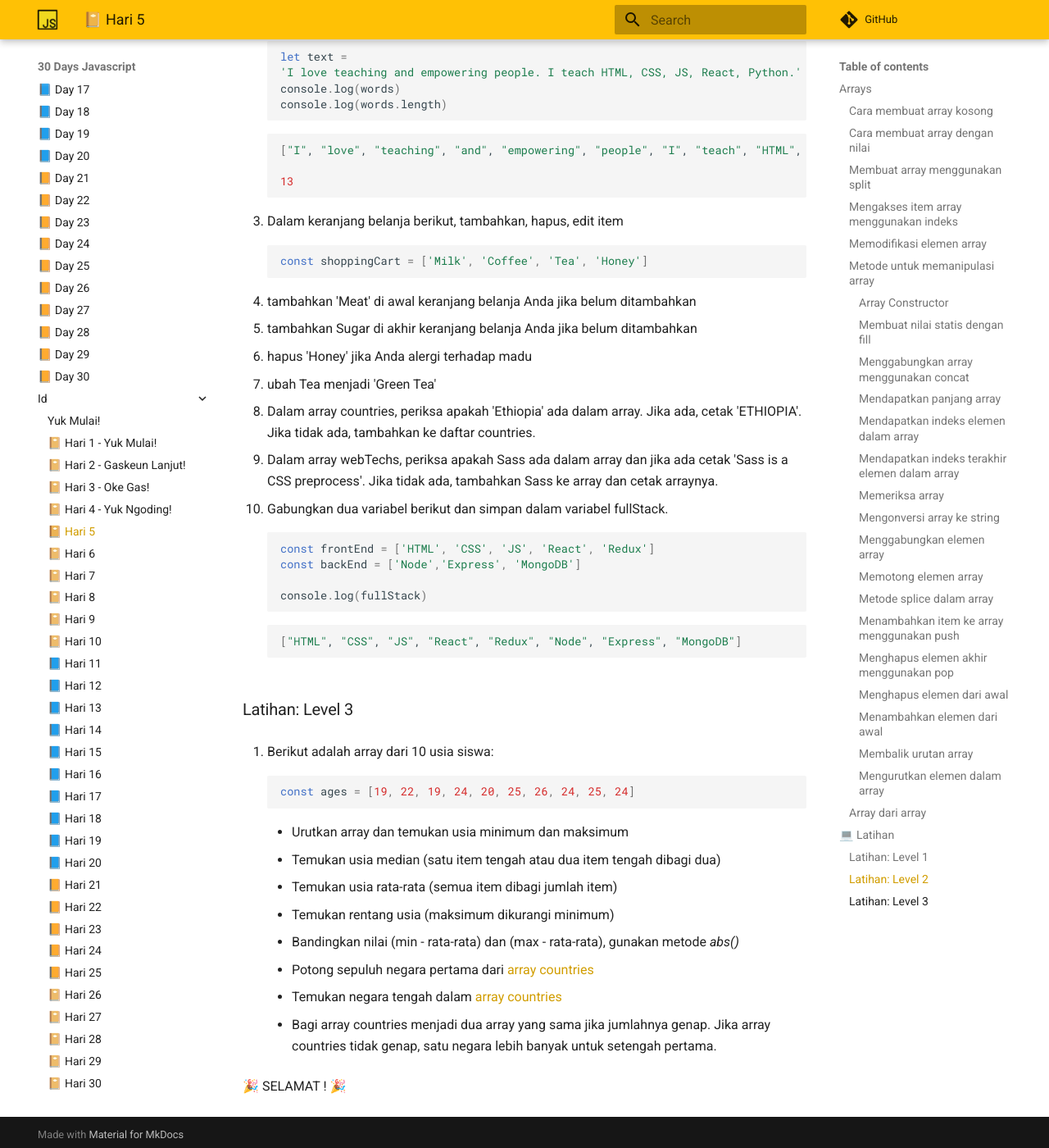
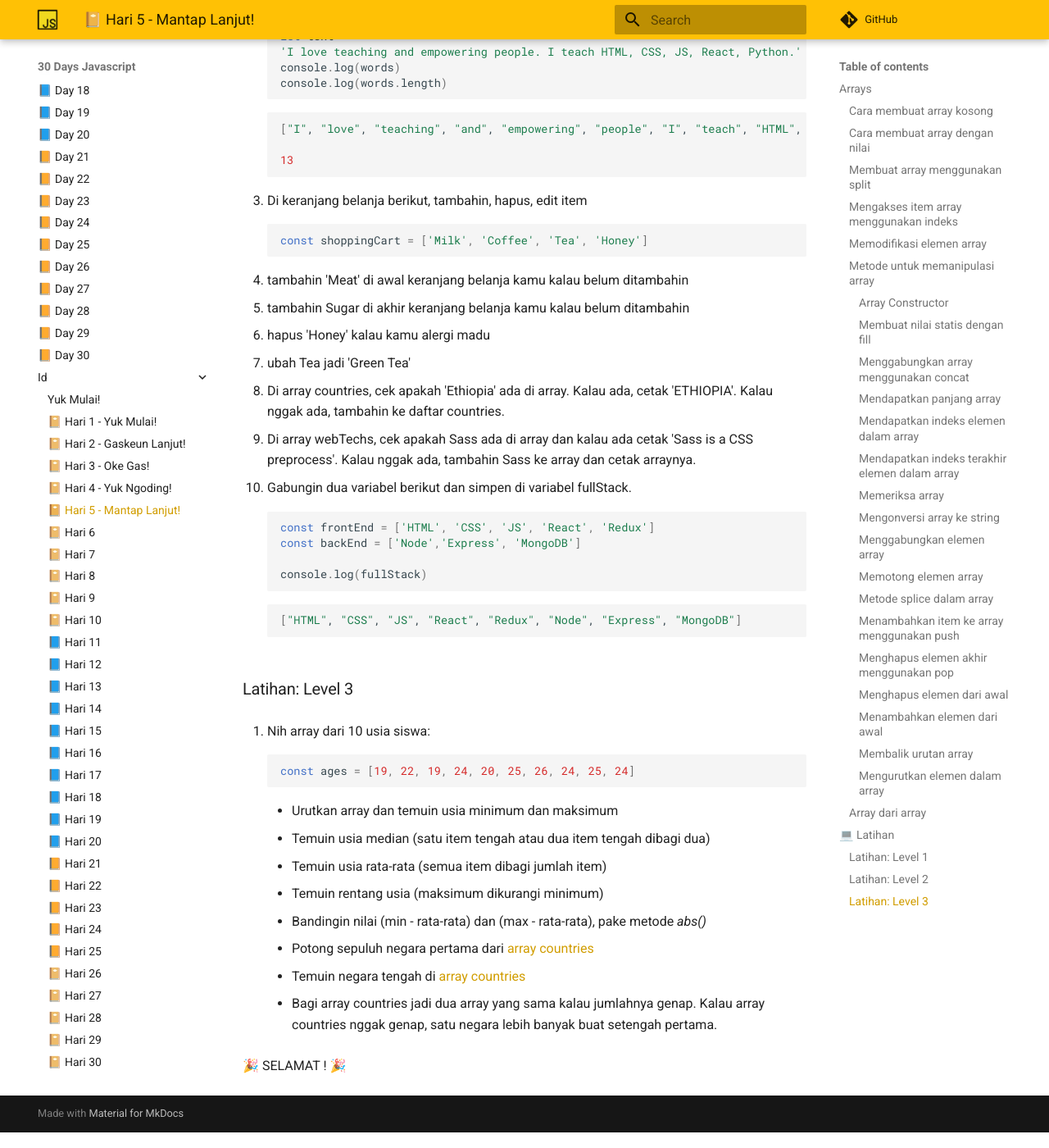
Before and after one commit to devinesia/30-days-javascript-web, an MkDocs documentation site: the page built from docs/id/05-day.md, in a window 1280 px wide and 1400 px high, scrolled down 13637 px. Shown: the whole window at 82% size. Built offline with MkDocs 1.6.1 and Material for MkDocs 9.7.7, drawn with Linux system fonts in a browser that asks for light colours; comment, search, counter and statistics services are not loaded; some of the changed text lies outside the part shown.

Commit message:
Rewrite Indonesian Day 05 with casual fun tone

````diff
--- a/docs/id/05-day.md
+++ b/docs/id/05-day.md
@@ -1,17 +1,17 @@
-# 📔 Hari 5
+# 📔 Hari 5 - Mantap Lanjut!
 
 ## Arrays
 
-Berbeda dengan variabel, sebuah array dapat menyimpan _beberapa nilai_. Setiap nilai dalam array memiliki _indeks_, dan setiap indeks memiliki _referensi di alamat memori_. Setiap nilai dapat diakses menggunakan _indeksnya_. Indeks dari sebuah array dimulai dari _nol_, dan indeks dari elemen terakhir adalah kurang satu dari panjang array.
+Beda sama variabel biasa, sebuah array bisa nyimpen _beberapa nilai_. Setiap nilai dalam array punya _indeks_, dan setiap indeks punya _referensi di alamat memori_. Setiap nilai bisa diakses pake _indeksnya_. Indeks dari array dimulai dari _nol_, dan indeks dari elemen terakhir adalah kurang satu dari panjang array.
 
-Array adalah kumpulan tipe data berbeda yang terurut dan dapat diubah (modifiable). Array memungkinkan penyimpanan elemen duplikat dan tipe data yang berbeda. Array bisa kosong, atau dapat memiliki nilai tipe data yang berbeda.
+Array adalah kumpulan tipe data berbeda yang terurut dan bisa diubah (modifiable). Array memungkinkan penyimpanan elemen duplikat dan tipe data yang beda-beda. Array bisa kosong, atau bisa punya nilai tipe data yang beda-beda. Cakep kan?
 
 ### Cara membuat array kosong
 
-Dalam JavaScript, kita dapat membuat array dengan berbagai cara. Mari kita lihat berbagai cara untuk membuat array.
-Sangat umum menggunakan _const_ daripada _let_ untuk mendeklarasikan variabel array. Jika Anda menggunakan const, artinya Anda tidak menggunakan nama variabel tersebut lagi.
+Di JavaScript, kita bisa bikin array dengan berbagai cara. Yuk kita lihat berbagai cara buat bikin array.
+Umum banget pake _const_ daripada _let_ buat mendeklarasikan variabel array. Kalau kamu pake const, artinya kamu nggak pake nama variabel itu lagi.
 
-- Menggunakan Array constructor
+- Pake Array constructor
 
 ```js
 // sintaks
@@ -21,7 +21,7 @@ const arr = Array()
 console.log(arr) // []
 ```
 
-- Menggunakan tanda kurung siku ([])
+- Pake tanda kurung siku ([])
 
 ```js
 // sintaks
@@ -32,7 +32,7 @@ console.log(arr)
 
 ### Cara membuat array dengan nilai
 
-Array dengan nilai awal. Kita menggunakan properti _length_ untuk menemukan panjang array.
+Array dengan nilai awal. Kita pake properti _length_ buat nemuin panjang array.
 
 ```js
 const numbers = [0, 3.14, 9.81, 37, 98.6, 100] // array of numbers
@@ -93,7 +93,7 @@ console.log(arr)
 
 ### Membuat array menggunakan split
 
-Seperti yang telah kita lihat di bagian sebelumnya, kita dapat membagi string pada posisi yang berbeda, dan kita dapat mengubahnya menjadi array. Mari kita lihat contoh di bawah ini.
+Kayak yang udah kita lihat di bagian sebelumnya, kita bisa ngebelah string di posisi yang beda-beda, dan kita bisa ngubahnya jadi array. Yuk lihat contoh di bawah nih.
 
 ```js
 let js = 'JavaScript'
@@ -116,7 +116,7 @@ console.log(words)
 
 ### Mengakses item array menggunakan indeks
 
-Kita mengakses setiap elemen dalam array menggunakan indeksnya. Indeks array dimulai dari 0. Gambar di bawah ini dengan jelas menunjukkan indeks setiap elemen dalam array.
+Kita akses setiap elemen dalam array pake indeksnya. Indeks array dimulai dari 0. Gambar di bawah ini jelas nunjukin indeks setiap elemen dalam array.
 
 ![arr index](../images/array_index.png)
 
@@ -252,11 +252,11 @@ console.log(countries)
 
 ### Metode untuk memanipulasi array
 
-Ada berbagai metode untuk memanipulasi array. Ini adalah beberapa metode yang tersedia untuk menangani array: _Array, length, concat, indexOf, slice, splice, join, toString, includes, lastIndexOf, isArray, fill, push, pop, shift, unshift_
+Ada berbagai metode buat manipulasi array. Nih beberapa metode yang tersedia buat nangani array: _Array, length, concat, indexOf, slice, splice, join, toString, includes, lastIndexOf, isArray, fill, push, pop, shift, unshift_
 
 #### Array Constructor
 
-Array: Untuk membuat array.
+Array: Buat bikin array.
 
 ```js
 const arr = Array() // membuat array kosong
@@ -286,7 +286,7 @@ console.log(four4values) // [4, 4, 4, 4]
 
 #### Menggabungkan array menggunakan concat
 
-concat: Untuk menggabungkan dua array.
+concat: Buat ngegabungin dua array.
 
 ```js
 const firstList = [1, 2, 3]
@@ -310,7 +310,7 @@ console.log(fruitsAndVegetables)
 
 #### Mendapatkan panjang array
 
-Length: Untuk mengetahui ukuran array
+Length: Buat tahu ukuran array
 
 ```js
 const numbers = [1, 2, 3, 4, 5]
@@ -319,7 +319,7 @@ console.log(numbers.length) // -> 5 adalah ukuran array
 
 #### Mendapatkan indeks elemen dalam array
 
-indexOf: Untuk memeriksa apakah suatu item ada dalam array. Jika ada, ia mengembalikan indeksnya, jika tidak mengembalikan -1.
+indexOf: Buat ngecek apakah suatu item ada di array. Kalau ada, dia ngembaliin indeksnya, kalau nggak ngembaliin -1.
 
 ```js
 const numbers = [1, 2, 3, 4, 5]
@@ -330,9 +330,9 @@ console.log(numbers.indexOf(1)) // -> 0
 console.log(numbers.indexOf(6)) // -> -1
 ```
 
-Periksa sebuah elemen apakah ada dalam array.
+Cek sebuah elemen apakah ada di array.
 
-- Periksa item dalam daftar
+- Cek item di daftar
 
 ```js
 // mari kita periksa apakah banana ada dalam array
@@ -362,7 +362,7 @@ if(indexOfAvocado === -1){
 
 #### Mendapatkan indeks terakhir elemen dalam array
 
-lastIndexOf: Memberikan posisi item terakhir dalam array. Jika ada, ia mengembalikan indeksnya, jika tidak mengembalikan -1.
+lastIndexOf: Ngasih posisi item terakhir dalam array. Kalau ada, dia ngembaliin indeksnya, kalau nggak ngembaliin -1.
 
 ```js
 const numbers = [1, 2, 3, 4, 5, 3, 1, 2]
@@ -374,7 +374,7 @@ console.log(numbers.lastIndexOf(4)) //  3
 console.log(numbers.lastIndexOf(6)) // -1
 ```
 
-includes: Untuk memeriksa apakah suatu item ada dalam array. Jika ada, ia mengembalikan true, jika tidak mengembalikan false.
+includes: Buat ngecek apakah suatu item ada di array. Kalau ada, dia ngembaliin true, kalau nggak ngembaliin false.
 
 ```js
 const numbers = [1, 2, 3, 4, 5]
@@ -400,7 +400,7 @@ console.log(webTechs.includes('C'))     // false
 
 #### Memeriksa array
 
-Array.isArray: Untuk memeriksa apakah tipe data adalah array
+Array.isArray: Buat ngecek apakah tipe data adalah array
 
 ```js
 const numbers = [1, 2, 3, 4, 5]
@@ -424,7 +424,7 @@ console.log(names.toString()) // Asabeneh,Mathias,Elias,Brook
 
 #### Menggabungkan elemen array
 
-join: Digunakan untuk menggabungkan elemen-elemen array, argumen yang kita berikan dalam metode join akan digabungkan dalam array dan dikembalikan sebagai string. Secara default, ia menggabungkan dengan koma, tetapi kita dapat memberikan parameter string berbeda yang dapat digabungkan di antara item-item tersebut.
+join: Dipake buat ngegabungin elemen-elemen array, argumen yang kita kasih di metode join bakal digabungin dalam array dan dikembaliin sebagai string. Secara default, dia ngegabungin dengan koma, tapi kita bisa ngasih parameter string berbeda yang bisa digabungin di antara item-item tersebut.
 
 ```js
 const numbers = [1, 2, 3, 4, 5]
@@ -454,7 +454,7 @@ console.log(webTechs.join(' # '))  // "HTML # CSS # JavaScript # React # Redux #
 
 #### Memotong elemen array
 
-Slice: Untuk memotong beberapa item dalam rentang tertentu. Menerima dua parameter: posisi awal dan posisi akhir. Tidak menyertakan posisi akhir.
+Slice: Buat motong beberapa item dalam rentang tertentu. Nerima dua parameter: posisi awal dan posisi akhir. Nggak nyertakan posisi akhir.
 
 ```js
   const numbers = [1,2,3,4,5]
@@ -467,7 +467,7 @@ Slice: Untuk memotong beberapa item dalam rentang tertentu. Menerima dua paramet
 
 #### Metode splice dalam array
 
-Splice: Menerima tiga parameter: Posisi awal, jumlah yang akan dihapus, dan jumlah item yang akan ditambahkan.
+Splice: Nerima tiga parameter: Posisi awal, jumlah yang bakal dihapus, dan jumlah item yang bakal ditambahin.
 
 ```js
   const numbers = [1, 2, 3, 4, 5]
@@ -490,7 +490,7 @@ Splice: Menerima tiga parameter: Posisi awal, jumlah yang akan dihapus, dan juml
 
 #### Menambahkan item ke array menggunakan push
 
-Push: menambahkan item di akhir. Untuk menambahkan item ke akhir array yang sudah ada, kita menggunakan metode push.
+Push: nambahin item di akhir. Buat nambahin item ke akhir array yang udah ada, kita pake metode push.
 
 ```js
 // sintaks
@@ -563,7 +563,7 @@ console.log(numbers) // [1, 2, 3, 4, 5]
 
 #### Mengurutkan elemen dalam array
 
-sort: mengatur elemen array dalam urutan menaik. Sort menerima fungsi callback, kita akan melihat bagaimana menggunakan sort dengan fungsi callback di bagian-bagian selanjutnya.
+sort: ngatur elemen array dalam urutan menaik. Sort nerima fungsi callback, kita bakal lihat gimana pake sort dengan fungsi callback di bagian-bagian selanjutnya.
 
 ```js
 const webTechs = [
@@ -603,7 +603,7 @@ console.log(arrayOfArray[0]) // [1, 2, 3]
  console.log(fullStack[1]) // ["Node", "Express", "MongoDB"]
 ```
 
-🌕 Anda rajin dan telah mencapai banyak hal. Anda baru saja menyelesaikan tantangan hari ke-5 dan Anda selangkah lebih maju menuju kehebatan. Sekarang lakukan beberapa latihan untuk otak dan otot Anda.
+🌕 Kamu rajin banget dan udah mencapai banyak hal. Kamu baru aja nyelesein tantangan hari ke-5 dan kamu selangkah lebih maju menuju kehebatan. Gaskeun sekarang lakuin latihan buat otak dan otot kamu.
 
 ## 💻 Latihan
 
@@ -637,20 +637,20 @@ const webTechs = [
 
 1. Deklarasikan array _kosong_;
 2. Deklarasikan array dengan lebih dari 5 jumlah elemen
-3. Temukan panjang array Anda
-4. Dapatkan item pertama, item tengah, dan item terakhir dari array
-5. Deklarasikan array bernama _mixedDataTypes_, masukkan tipe data yang berbeda dalam array dan temukan panjang array. Ukuran array harus lebih dari 5
-6. Deklarasikan variabel array bernama itCompanies dan berikan nilai awal Facebook, Google, Microsoft, Apple, IBM, Oracle dan Amazon
-7. Cetak array menggunakan _console.log()_
+3. Temuin panjang array kamu
+4. Dapetin item pertama, item tengah, dan item terakhir dari array
+5. Deklarasikan array bernama _mixedDataTypes_, masukin tipe data yang beda-beda di array dan temuin panjang array. Ukuran array harus lebih dari 5
+6. Deklarasikan variabel array bernama itCompanies dan kasih nilai awal Facebook, Google, Microsoft, Apple, IBM, Oracle dan Amazon
+7. Cetak array pake _console.log()_
 8. Cetak jumlah perusahaan dalam array
 9. Cetak perusahaan pertama, tengah, dan terakhir
 10. Cetak setiap perusahaan
-11. Ubah setiap nama perusahaan menjadi huruf kapital satu per satu dan cetak
+11. Ubah setiap nama perusahaan jadi huruf kapital satu per satu dan cetak
 12. Cetak array seperti sebuah kalimat: Facebook, Google, Microsoft, Apple, IBM, Oracle dan Amazon adalah perusahaan IT besar.
-13. Periksa apakah perusahaan tertentu ada dalam array itCompanies. Jika ada, kembalikan perusahaan tersebut, jika tidak kembalikan perusahaan _tidak ditemukan_
-14. Saring perusahaan yang memiliki lebih dari satu 'o' tanpa metode filter
-15. Urutkan array menggunakan metode _sort()_
-16. Balik array menggunakan metode _reverse()_
+13. Cek apakah perusahaan tertentu ada di array itCompanies. Kalau ada, kembalikan perusahaan tersebut, kalau nggak kembalikan perusahaan _tidak ditemukan_
+14. Saring perusahaan yang punya lebih dari satu 'o' tanpa metode filter
+15. Urutkan array pake metode _sort()_
+16. Balik array pake metode _reverse()_
 17. Potong 3 perusahaan pertama dari array
 18. Potong 3 perusahaan terakhir dari array
 19. Potong perusahaan IT tengah dari array
@@ -661,8 +661,8 @@ const webTechs = [
 
 ### Latihan: Level 2
 
-1. Buat file countries.js terpisah dan simpan array countries ke dalam file ini, buat file terpisah web_techs.js dan simpan array webTechs ke dalam file ini. Akses kedua file di file main.js
-1. Pertama, hapus semua tanda baca dan ubah string menjadi array, lalu hitung jumlah kata dalam array
+1. Bikin file countries.js terpisah dan simpen array countries ke file ini, bikin file terpisah web_techs.js dan simpen array webTechs ke file ini. Akses kedua file di file main.js
+1. Pertama, hapus semua tanda baca dan ubah string jadi array, terus hitung jumlah kata di array
 
     ```js
     let text =
@@ -677,19 +677,19 @@ const webTechs = [
     13
     ```
 
-1. Dalam keranjang belanja berikut, tambahkan, hapus, edit item
+1. Di keranjang belanja berikut, tambahin, hapus, edit item
 
     ```js
     const shoppingCart = ['Milk', 'Coffee', 'Tea', 'Honey']
     ```
 
-   - tambahkan 'Meat' di awal keranjang belanja Anda jika belum ditambahkan
-   - tambahkan Sugar di akhir keranjang belanja Anda jika belum ditambahkan
-   - hapus 'Honey' jika Anda alergi terhadap madu
-   - ubah Tea menjadi 'Green Tea'
-1. Dalam array countries, periksa apakah 'Ethiopia' ada dalam array. Jika ada, cetak 'ETHIOPIA'. Jika tidak ada, tambahkan ke daftar countries.
-1. Dalam array webTechs, periksa apakah Sass ada dalam array dan jika ada cetak 'Sass is a CSS preprocess'. Jika tidak ada, tambahkan Sass ke array dan cetak arraynya.
-1. Gabungkan dua variabel berikut dan simpan dalam variabel fullStack.
+   - tambahin 'Meat' di awal keranjang belanja kamu kalau belum ditambahin
+   - tambahin Sugar di akhir keranjang belanja kamu kalau belum ditambahin
+   - hapus 'Honey' kalau kamu alergi madu
+   - ubah Tea jadi 'Green Tea'
+1. Di array countries, cek apakah 'Ethiopia' ada di array. Kalau ada, cetak 'ETHIOPIA'. Kalau nggak ada, tambahin ke daftar countries.
+1. Di array webTechs, cek apakah Sass ada di array dan kalau ada cetak 'Sass is a CSS preprocess'. Kalau nggak ada, tambahin Sass ke array dan cetak arraynya.
+1. Gabungin dua variabel berikut dan simpen di variabel fullStack.
 
     ```js
     const frontEnd = ['HTML', 'CSS', 'JS', 'React', 'Redux']
@@ -704,19 +704,19 @@ const webTechs = [
 
 ### Latihan: Level 3
 
-1. Berikut adalah array dari 10 usia siswa:
+1. Nih array dari 10 usia siswa:
 
     ```js
     const ages = [19, 22, 19, 24, 20, 25, 26, 24, 25, 24]
     ```
 
-    - Urutkan array dan temukan usia minimum dan maksimum
-    - Temukan usia median (satu item tengah atau dua item tengah dibagi dua)
-    - Temukan usia rata-rata (semua item dibagi jumlah item)
-    - Temukan rentang usia (maksimum dikurangi minimum)
-    - Bandingkan nilai (min - rata-rata) dan (max - rata-rata), gunakan metode _abs()_
+    - Urutkan array dan temuin usia minimum dan maksimum
+    - Temuin usia median (satu item tengah atau dua item tengah dibagi dua)
+    - Temuin usia rata-rata (semua item dibagi jumlah item)
+    - Temuin rentang usia (maksimum dikurangi minimum)
+    - Bandingin nilai (min - rata-rata) dan (max - rata-rata), pake metode _abs()_
 1. Potong sepuluh negara pertama dari [array countries](https://github.com/Asabeneh/30DaysOfJavaScript/tree/master/data/countries.js)
-1. Temukan negara tengah dalam [array countries](https://github.com/Asabeneh/30DaysOfJavaScript/tree/master/data/countries.js)
-2. Bagi array countries menjadi dua array yang sama jika jumlahnya genap. Jika array countries tidak genap, satu negara lebih banyak untuk setengah pertama.
+1. Temuin negara tengah di [array countries](https://github.com/Asabeneh/30DaysOfJavaScript/tree/master/data/countries.js)
+2. Bagi array countries jadi dua array yang sama kalau jumlahnya genap. Kalau array countries nggak genap, satu negara lebih banyak buat setengah pertama.
 
 🎉 SELAMAT ! 🎉
````
Also changed, not shown: other parts of docs/id/05-day.md (+9 -9 lines).
